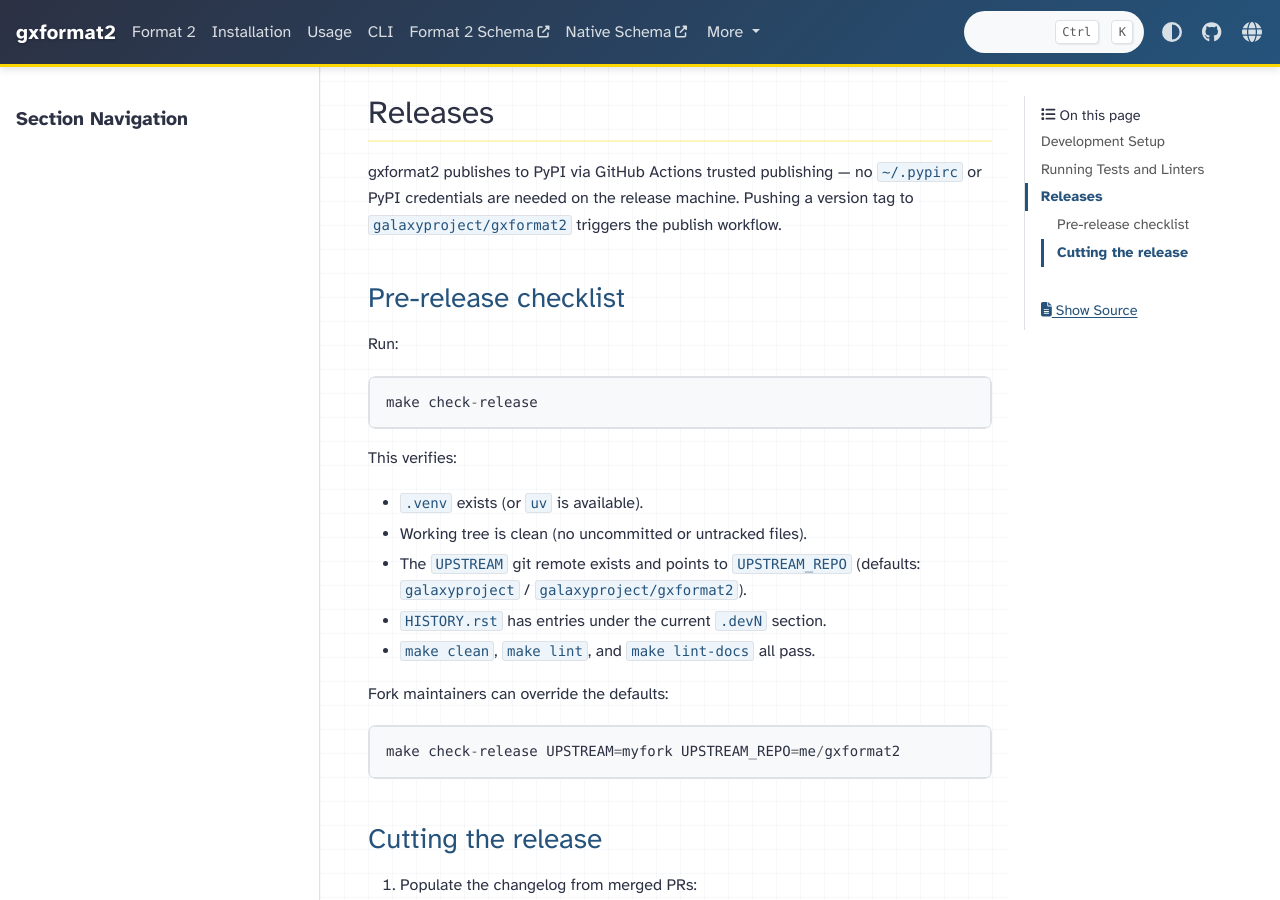
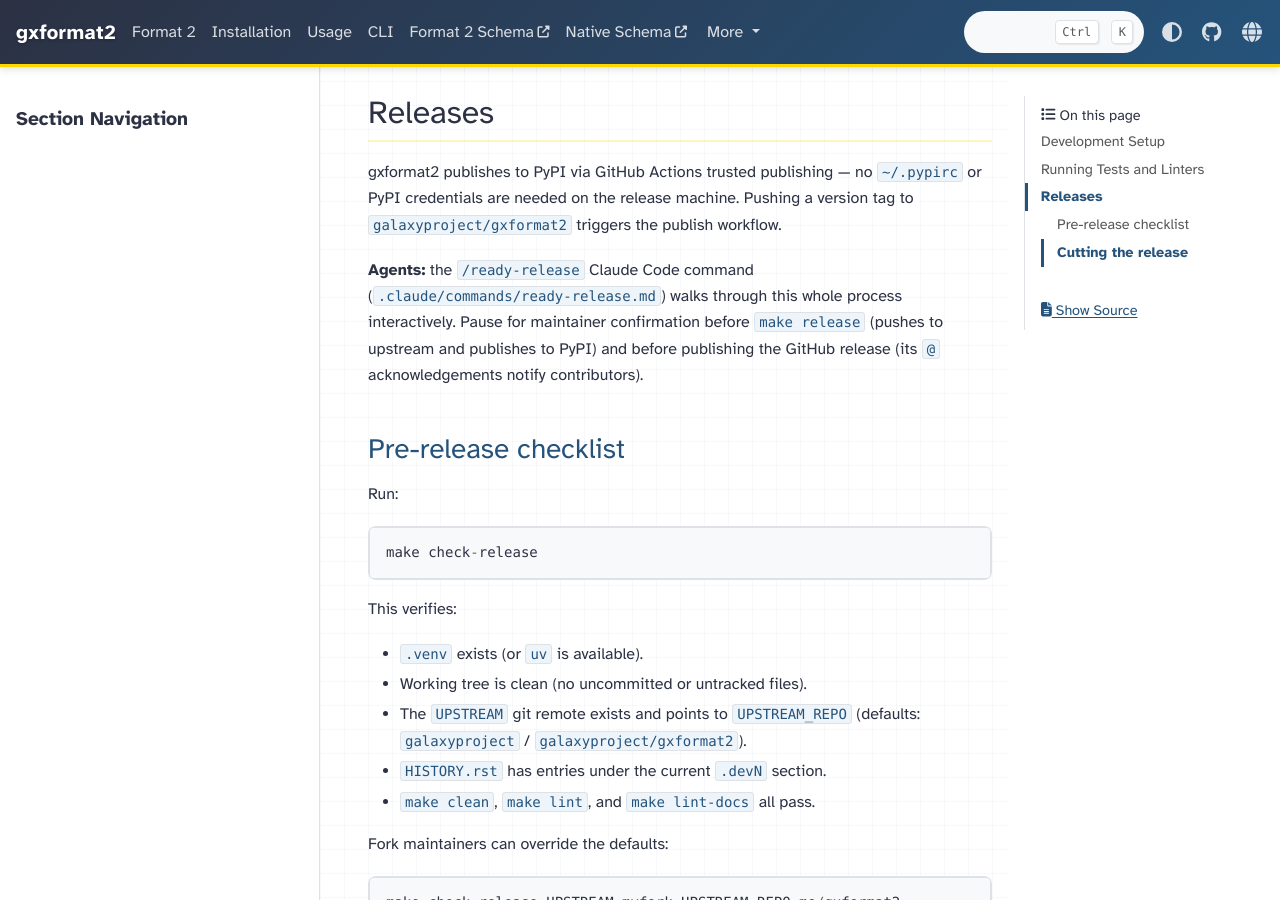
Before and after one commit to galaxyproject/gxformat2, a Sphinx documentation site: the page built from docs/developing.rst, in a window 1280 px wide and 900 px high, scrolled down 1018 px. Built offline with Sphinx 7.4.7 and the PyData theme 0.15.4, drawn with Linux system fonts in a browser that asks for light colours; some of the changed text lies outside the part shown.

Commit message:
Move agent release instructions to cover whole process
Co-Authored-By: Claude Opus 5.5 <noreply@anthropic.com>

```diff
--- a/docs/developing.rst
+++ b/docs/developing.rst
@@ -44,6 +44,12 @@ Releases
 gxformat2 publishes to PyPI via GitHub Actions trusted publishing — no
 ``~/.pypirc`` or PyPI credentials are needed on the release machine. Pushing
 a version tag to ``galaxyproject/gxformat2`` triggers the publish workflow.
+
+**Agents:** the ``/ready-release`` Claude Code command
+(``.claude/commands/ready-release.md``) walks through this whole process
+interactively. Pause for maintainer confirmation before ``make release``
+(pushes to upstream and publishes to PyPI) and before publishing the GitHub
+release (its ``@`` acknowledgements notify contributors).
 
 Pre-release checklist
 ---------------------
```
Also changed, not shown: other parts of docs/developing.rst (+0 -5 lines).
